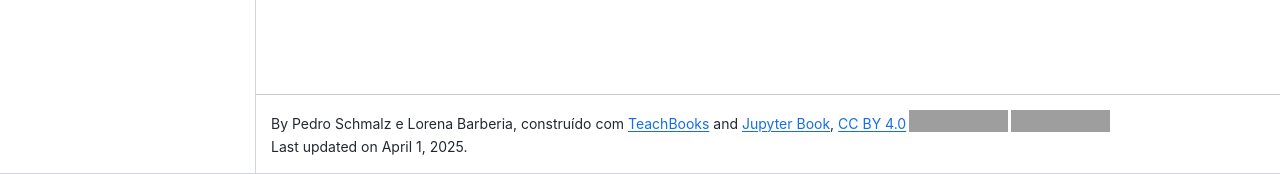
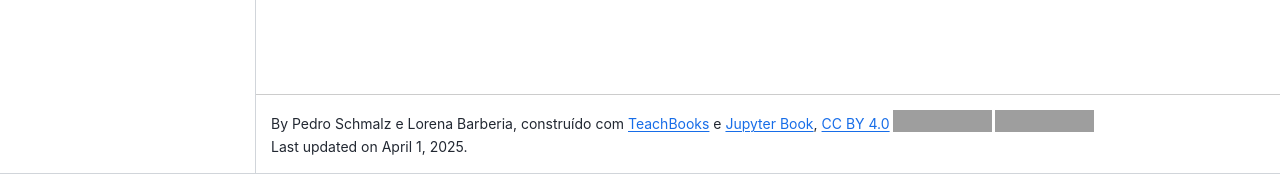
Before and after one commit to PedroSchmalz/FLP0478, a Jupyter Book: the page built from book/references.md, in a window 1280 px wide. Shown: the part 726-900 px from the top of the page. Built offline with Jupyter Book 1.0.4 settings and Sphinx 7.4.7 and the Sphinx Book theme 1.1.4, drawn with Linux system fonts in a browser that asks for light colours; comment, search, counter and statistics services are not loaded; grey boxes are pictures that could not be loaded.

Commit message:
Update _config.yml

```diff
--- a/book/_config.yml
+++ b/book/_config.yml
@@ -1,5 +1,5 @@
 title: FLP0478 - PLN4HUM                          # Replace this with your own book title
-author: Pedro Schmalz e Lorena Barberia, construído com <a href="https://teachbooks.io">TeachBooks</a> and <a href="https://jupyterbook.org/">Jupyter Book</a>, <a href="https://creativecommons.org/licenses/by/4.0/" target="_blank" rel="license noopener noreferrer"">CC BY 4.0<img style="height:22px!important;margin-left:3px;vertical-align:text-bottom;" src="https://mirrors.creativecommons.org/presskit/icons/cc.svg" alt=""><img style="height:22px!important;margin-left:3px;vertical-align:text-bottom;" src="https://mirrors.creativecommons.org/presskit/icons/by.svg" alt=""></a>
+author: Pedro Schmalz e Lorena Barberia, construído com <a href="https://teachbooks.io">TeachBooks</a> e <a href="https://jupyterbook.org/">Jupyter Book</a>, <a href="https://creativecommons.org/licenses/by/4.0/" target="_blank" rel="license noopener noreferrer"">CC BY 4.0<img style="height:22px!important;margin-left:3px;vertical-align:text-bottom;" src="https://mirrors.creativecommons.org/presskit/icons/cc.svg" alt=""><img style="height:22px!important;margin-left:3px;vertical-align:text-bottom;" src="https://mirrors.creativecommons.org/presskit/icons/by.svg" alt=""></a>
                                                      # Replace TeachBooks Teams with your own name in the line above
 
 execute:
```
